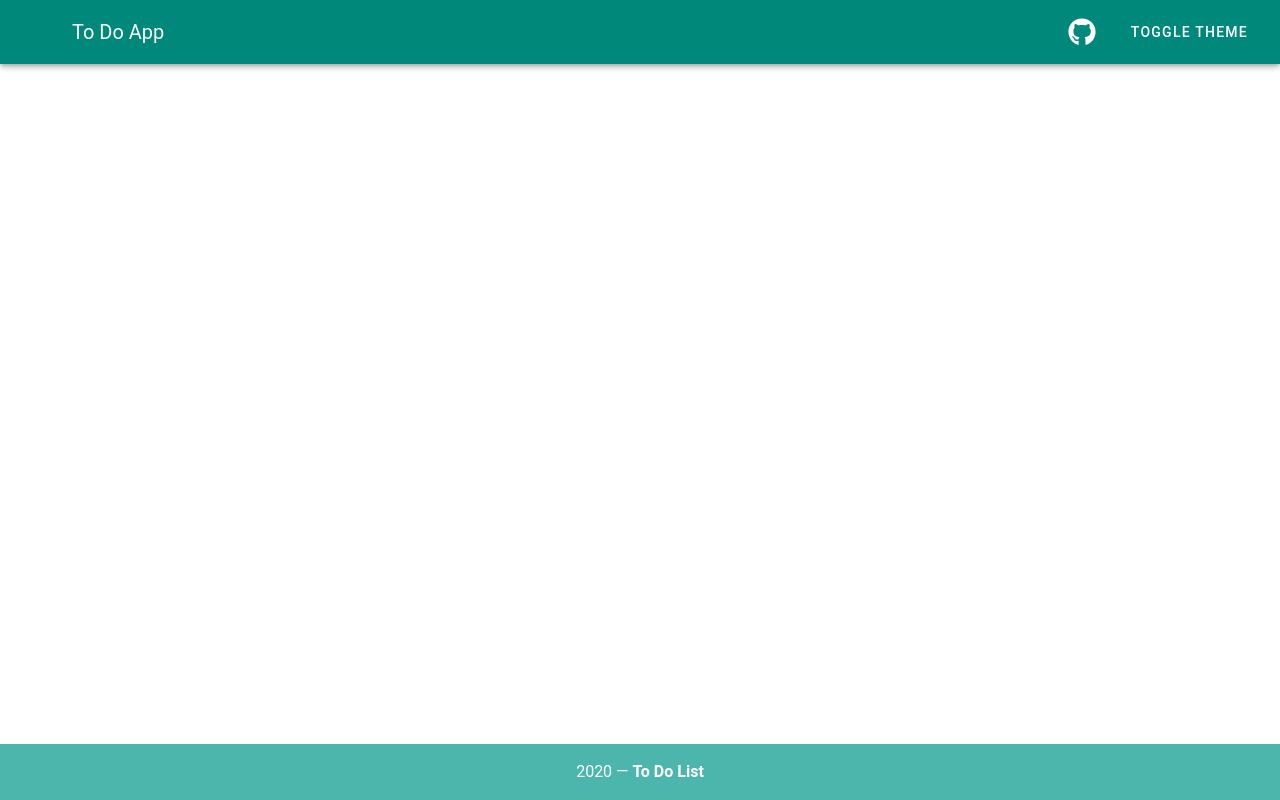
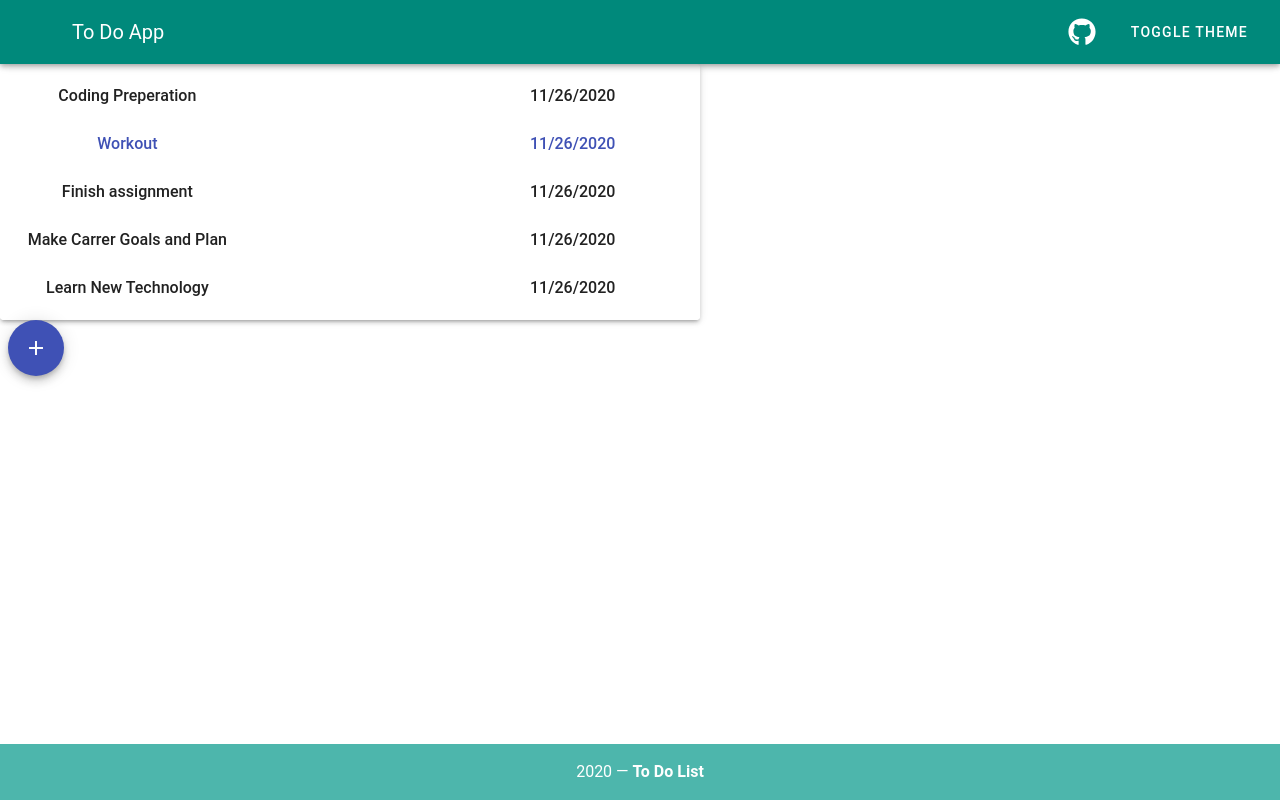
Before and after one commit to phurpatshering79/MEVN_shopping_list, a Vue app in the folder client/: page / in a window 1280 px wide. Built offline with nearby package versions, Linux system fonts and the light colour scheme.

Commit message:
Createa a ToDo App with local state/ manually creating cards

```diff
--- a/client/package.json
+++ b/client/package.json
@@ -1,5 +1,5 @@
 {
-  "name": "client",
+  "name": "To-Do-App",
   "version": "0.1.0",
   "private": true,
   "scripts": {
--- a/client/src/App.vue
+++ b/client/src/App.vue
@@ -1,7 +1,9 @@
 <template>
   <v-app>
     <NavBar />
-    <v-content> </v-content>
+    <v-main>
+      <ToDo />
+    </v-main>
     <Footer />
   </v-app>
 </template>
@@ -9,19 +11,16 @@
 <script>
 import NavBar from './components/NavBar.vue'
 import Footer from './components/Footer'
+import ToDo from './components/ToDo'
+import { v4 as uuid } from 'uuid'
 
 export default {
   name: 'App',
-  components: { NavBar, Footer },
+  components: { NavBar, Footer, ToDo },
   data() {
     return {}
   },
-  methods: {
-    toggleTheme() {
-      this.$vuetify.theme.themes.dark.anchor = '#41B883'
-      this.$vuetify.theme.dark = !this.$vuetify.theme.dark
-    }
-  }
+  methods: {}
 }
 </script>
 
--- a/client/src/components/NavBar.vue
+++ b/client/src/components/NavBar.vue
@@ -2,9 +2,12 @@
   <v-app-bar app color="teal darken-1" dark>
     <v-toolbar-title class="pl-14">To Do App</v-toolbar-title>
     <v-spacer></v-spacer>
-    <v-btn text rounded href="https://github.com/phurpatshering79/MEVN_shopping_list.git">
-      <font-awesome-icon :icon="['fab', 'github']" size="2x" />
-    </v-btn>
+    <a href="https://github.com/phurpatshering79/MEVN_shopping_list.git" target="_blank">
+      <v-btn text rounded>
+        <font-awesome-icon :icon="['fab', 'github']" size="2x" />
+      </v-btn>
+    </a>
+
     <v-btn @click="toggleTheme" text rounded>
       Toggle Theme
     </v-btn>
@@ -17,7 +20,12 @@ export default {
   data() {
     return {}
   },
-  methods: {}
+  methods: {
+    toggleTheme() {
+      this.$vuetify.theme.themes.dark.anchor = '#41B883'
+      this.$vuetify.theme.dark = !this.$vuetify.theme.dark
+    }
+  }
 }
 </script>
 
--- /dev/null
+++ b/client/src/components/ToDo.vue
@@ -0,0 +1,81 @@
+<template>
+  <div>
+    <v-card align="center" justify="space-between" elevation="3" max-width="700">
+      <v-list flat>
+        <v-list-item-group v-model="model" color="indigo">
+          <v-list-item v-for="(item, i) in items" :key="i">
+            <v-list-item-content>
+              <v-list-item-title
+                weight="400"
+                class="font-weight-medium"
+                v-text="item.name"
+              ></v-list-item-title>
+            </v-list-item-content>
+            <v-spacer></v-spacer>
+            <v-list-item-content>
+              <v-list-item-title
+                weight="600"
+                class="font-weight-medium"
+                v-text="item.date"
+              ></v-list-item-title>
+            </v-list-item-content>
+          </v-list-item>
+        </v-list-item-group>
+      </v-list>
+    </v-card>
+    <v-dialog v-model="dialog" max-width="400px">
+      <template v-slot:activator="{ on, attrs }">
+        <v-btn class="mx-2" fab dark color="indigo" v-bind="attrs" v-on="on">
+          <v-icon dark>mdi-plus</v-icon>
+        </v-btn>
+      </template>
+      <v-card>
+        <v-card-title>
+          <span class="headline">To Do</span>
+        </v-card-title>
+        <v-card-text>
+          <v-container>
+            <v-row>
+              f<v-col cols="12" sm="6" md="7">
+                <v-text-field label="Add Task" required></v-text-field>
+              </v-col>
+            </v-row>
+          </v-container>
+        </v-card-text>
+        <v-card-actions>
+          <v-spacer></v-spacer>
+          <v-btn color="blue darken-1" text @click="dialog = false">
+            Close
+          </v-btn>
+          <v-btn color="blue darken-1" text @click="dialog = false">
+            Save
+          </v-btn>
+        </v-card-actions>
+      </v-card>
+    </v-dialog>
+  </div>
+</template>
+
+<script>
+import { v4 as uuid } from 'uuid'
+
+export default {
+  data() {
+    return {
+      items: [
+        { id: uuid(), date: new Date().toLocaleDateString(), name: 'Coding Preperation' },
+        { id: uuid(), date: new Date().toLocaleDateString(), name: 'Workout' },
+        { id: uuid(), date: new Date().toLocaleDateString(), name: 'Finish assignment' },
+        {
+          id: uuid(),
+          date: new Date().toLocaleDateString(),
+          name: 'Make Carrer Goals and Plan'
+        },
+        { id: uuid(), date: new Date().toLocaleDateString(), name: 'Learn New Technology' }
+      ],
+      dialog: false,
+      model: 1
+    }
+  }
+}
+</script>
```
Also changed, not shown: package.json (+4 -3 lines), 1 other file (tests, documents, lock files or other folders).
